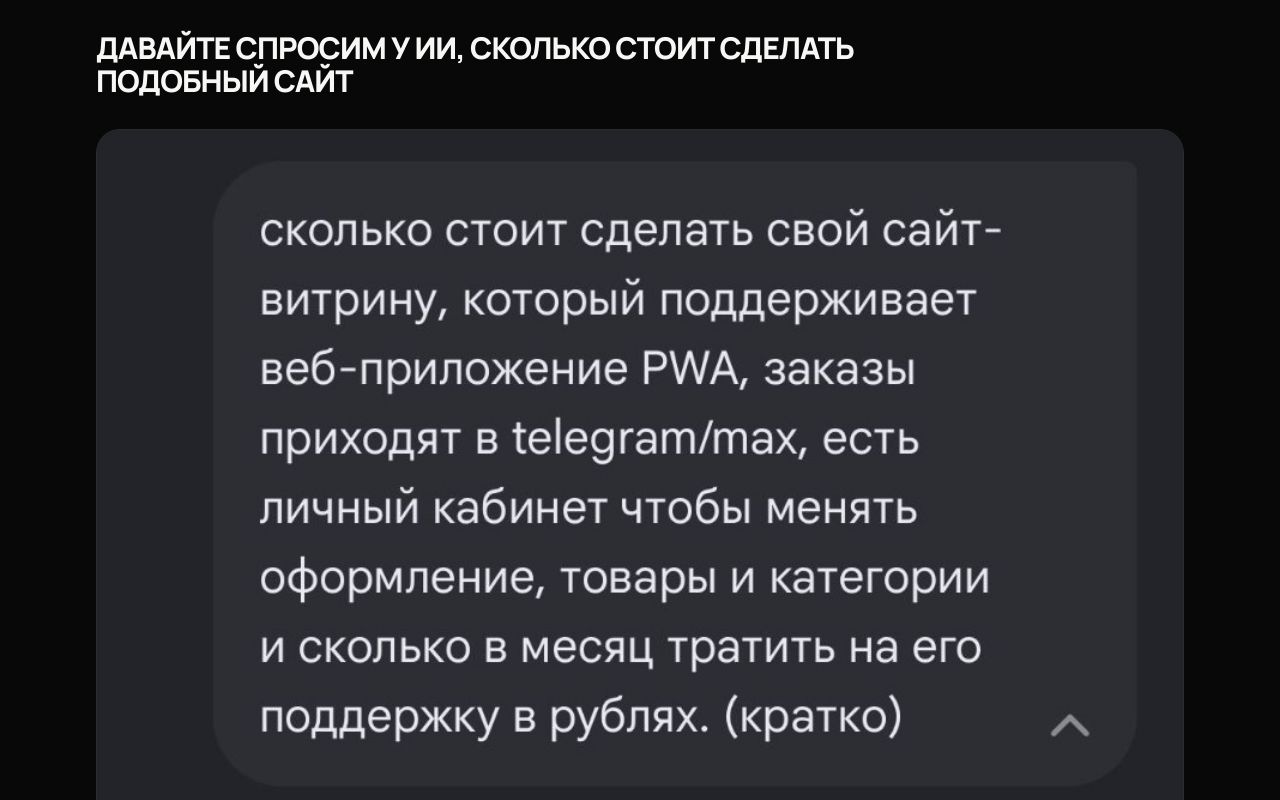
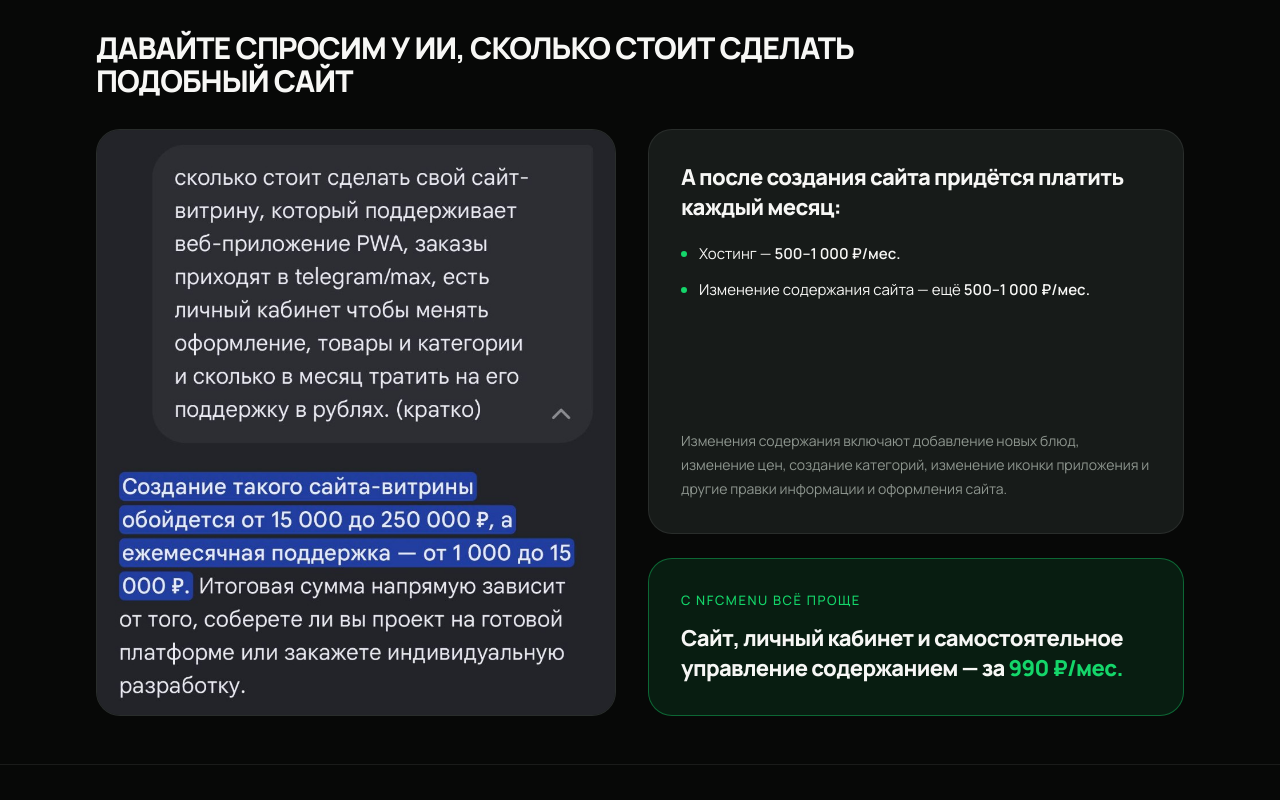
Before and after one commit to artemkrytous2-ux/nfcmrnu, a Next.js app: page / in a window 1280 px wide. Shown: the part 1080-1880 px from the top of the page. Built offline with nearby package versions, Linux system fonts and the light colour scheme.

Commit message:
Improve desktop layout of homepage cost section

```diff
--- a/src/app/page.tsx
+++ b/src/app/page.tsx
@@ -132,7 +132,8 @@ export default function Home() {
               Давайте спросим у ИИ, сколько стоит сделать подобный сайт
             </h2>
 
-            <figure className="mt-8 overflow-hidden rounded-3xl border border-line bg-card">
+            <div className="mt-8 grid gap-6 lg:grid-cols-[minmax(0,520px)_minmax(0,1fr)] lg:items-stretch lg:gap-8">
+              <figure className="mx-auto w-full max-w-[520px] overflow-hidden rounded-3xl border border-line bg-card lg:mx-0 lg:max-w-none">
                 {/* eslint-disable-next-line @next/next/no-img-element */}
                 <img
                   src="/home/ai-site-cost-dialog.png"
@@ -143,7 +144,8 @@ export default function Home() {
                 />
               </figure>
 
-            <div className="mt-6 rounded-3xl border border-line bg-card px-5 py-6 sm:px-8 sm:py-8">
+              <div className="flex min-h-0 flex-col gap-6 lg:h-full">
+                <div className="flex flex-1 flex-col rounded-3xl border border-line bg-card px-5 py-6 sm:px-8 sm:py-8">
                   <h3 className="text-[18px] leading-snug font-extrabold tracking-[-0.03em] sm:text-[22px]">
                     А после создания сайта придётся платить каждый месяц:
                   </h3>
@@ -162,18 +164,22 @@ export default function Home() {
                       </span>
                     </li>
                   </ul>
-              <p className="mt-5 text-[14px] leading-6 text-muted">
+                  <p className="mt-5 text-[14px] leading-6 text-muted lg:mt-auto lg:pt-6">
                     Изменения содержания включают добавление новых блюд, изменение цен, создание категорий, изменение
                     иконки приложения и другие правки информации и оформления сайта.
                   </p>
                 </div>
 
-            <div className="mt-6 rounded-3xl border border-accent/40 bg-accent/10 px-5 py-6 sm:px-8 sm:py-8">
-              <p className="text-[13px] font-medium tracking-[0.12em] text-accent uppercase">С NFCMENU всё проще</p>
-              <p className="mt-3 max-w-2xl text-[18px] leading-snug font-extrabold tracking-[-0.03em] sm:text-[22px]">
+                <div className="rounded-3xl border border-accent/40 bg-accent/10 px-5 py-6 sm:px-8 sm:py-8">
+                  <p className="text-[13px] font-medium tracking-[0.12em] text-accent uppercase">
+                    С NFCMENU всё проще
+                  </p>
+                  <p className="mt-3 text-[18px] leading-snug font-extrabold tracking-[-0.03em] sm:text-[22px]">
                     Сайт, личный кабинет и самостоятельное управление содержанием — за{" "}
                     <span className="text-accent">990 ₽/мес.</span>
                   </p>
+                </div>
+              </div>
             </div>
           </div>
         </section>
```
Lines whose indentation alone changed are shown as unchanged.
